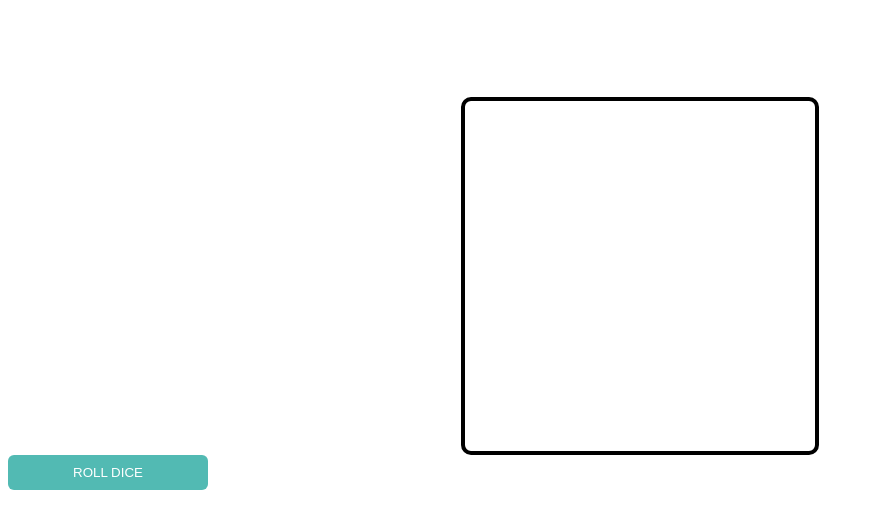
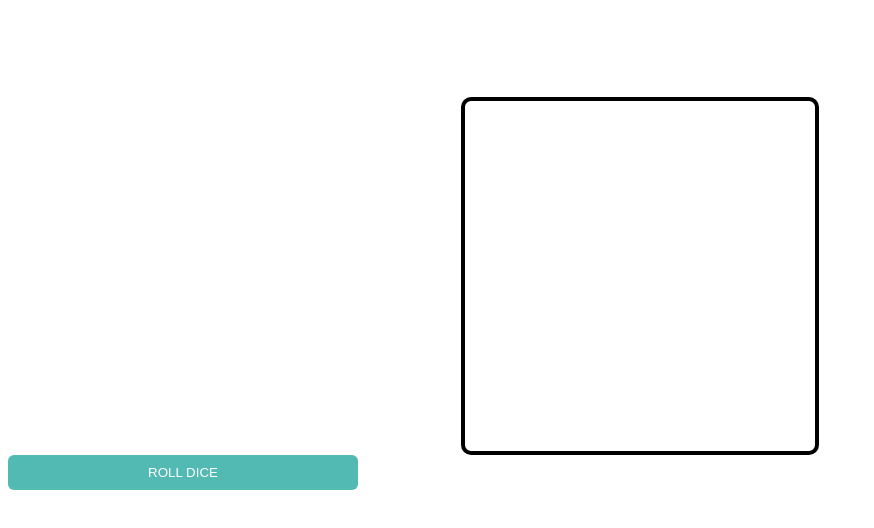
Before and after one commit to chuck032/Sparta-global-dice-game, a plain HTML site: page index.html in a window 1280 px wide. Shown: the part 90-618 px from the top of the page, without its empty margins (0-874 px from the left). Drawn offline with Linux system fonts and the light colour scheme.

Commit message:
cleaned up code

```diff
--- a/css/index.css
+++ b/css/index.css
@@ -20,8 +20,9 @@ button {
   color: rgb(255, 255, 255);
   padding: 10px;
   text-transform: uppercase;
-  width: 200px;
+  width: 350px;
   cursor: pointer;
+  display: inline-block;
 }
 
 .dice {
--- a/js/index.js
+++ b/js/index.js
@@ -70,6 +70,3 @@ function buttonRoll(){
   diceRoll();
   rollNum();
 }
-
-
-//Invoke functions
```
Also changed, not shown: index.html (line endings or trailing spaces).
